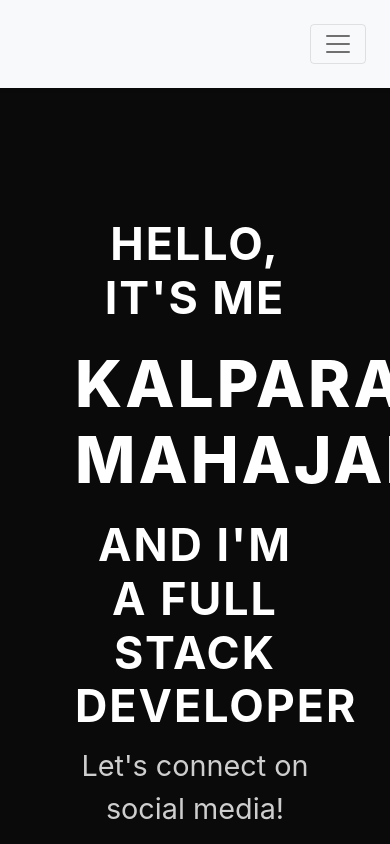
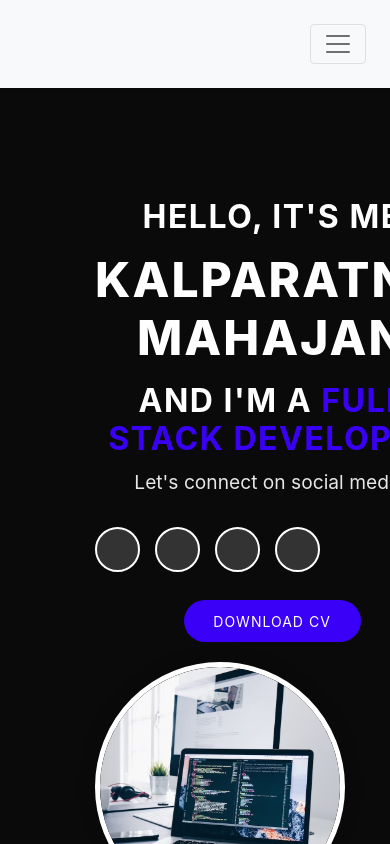
Before and after one commit to Kalparatna/Portfolio_with_react_express, a React (Vite) app in the folder Vite-React-Portfolio-main/: page / in a window 390 px wide. Shown: the top 844 px of the page. Built offline with nearby package versions, Linux system fonts and the light colour scheme; some icons are missing; a small style sheet from the web is missing.

Commit message:
Update banner.css

```diff
--- a/Vite-React-Portfolio-main/src/styles/banner.css
+++ b/Vite-React-Portfolio-main/src/styles/banner.css
@@ -1,4 +1,3 @@
-
 /* Prevent Horizontal Scrolling (Overflow) */
 html, body {
     margin: 0;
@@ -9,49 +8,69 @@ html, body {
 
 /* General Styling for Banner Section */
 .banner {
-    padding: 120px 0;
-    height: auto;
+    padding: 100px 20px;
     background: #0a0a0a;
     color: #fff;
-    text-align: center;
+    width: 100%; /* Ensure the banner spans full width */
 }
 
-.banner h3 {
-    font-size: 3.4rem;
+/* Flex Container */
+.container {
+    max-width: 1200px;
+    margin: auto;
+    display: flex;
+    flex-wrap: wrap;
+    justify-content: space-between;
+    align-items: center;
+    padding: 0 15px; /* Add padding to avoid edge clipping */
+    box-sizing: border-box; /* Ensures padding doesn't overflow */
+}
+
+/* Left Section: Text Block Styling */
+.textblock {
+    flex: 1 1 60%; /* Takes 60% of the width on large screens */
+    text-align: left;
+}
+
+.textblock h3 {
+    font-size: 3rem;
     font-weight: 700;
     text-transform: uppercase;
-    letter-spacing: 2px;
+    letter-spacing: 1.5px;
     margin-bottom: 10px;
     animation: fadeIn 1s ease-out;
 }
 
-.banner h1 {
-    font-size: 6rem;
+.textblock h1 {
+    font-size: 5rem;
     font-weight: 800;
     line-height: 1.2;
-    margin: 20px 0;
+    margin: 15px 0;
     text-transform: uppercase;
-    letter-spacing: 3px;
+    letter-spacing: 2px;
     animation: slideIn 1s ease-out;
 }
 
-.banner p {
-    font-size: 1.8rem;
+.textblock h3 span {
+    color: #3a00f7; /* Highlight the job role */
+}
+
+.textblock p {
+    font-size: 1.5rem;
     margin-bottom: 30px;
     font-weight: 400;
-    opacity: 0.8;
+    opacity: 0.9;
 }
 
-/* Styling for Social Media Icons */
+/* Social Media Icons */
 .social-media {
     display: flex;
-    justify-content: center;
     gap: 15px;
-    margin-bottom: 30px;
+    margin-bottom: 20px;
 }
 
 .social-media a {
-    display: inline-flex;
+    display: flex;
     justify-content: center;
     align-items: center;
     width: 50px;
@@ -70,14 +89,14 @@ html, body {
     transform: scale(1.1);
 }
 
-/* Styling for the Button */
+/* Button Styling */
 .btn {
     display: inline-block;
-    padding: 1rem 3rem;
+    padding: 0.8rem 2.5rem;
     background-color: #3a00f7;
     border-radius: 30px;
     color: #fff;
-    font-size: 20px;
+    font-size: 18px;
     letter-spacing: 1px;
     text-transform: uppercase;
     transition: all 0.3s ease;
@@ -85,14 +104,14 @@ html, body {
 
 .btn:hover {
     background-color: #15034d;
-    color: #fff;
     transform: scale(1.05);
 }
 
-/* Image Styling */
+/* Right Section: Image Styling */
 .home-img {
-    width: 450px;
-    height: 450px;
+    flex: 1 1 30%; /* Takes 30% of the width on large screens */
+    max-width: 400px;
+    height: auto;
     object-fit: cover;
     border-radius: 50%;
     border: 5px solid #fff;
@@ -107,13 +126,15 @@ html, body {
 }
 
 /* Responsive Design */
-@media (max-width: 768px) {
-    .banner h1 {
+
+/* Tablets */
+@media (max-width: 992px) {
+    .textblock h1 {
         font-size: 4rem;
     }
 
-    .banner h3 {
-        font-size: 2.8rem;
+    .textblock h3 {
+        font-size: 2.5rem;
     }
 
     .social-media a {
@@ -121,14 +142,48 @@ html, body {
         height: 45px;
     }
 
+    .btn {
+        padding: 0.7rem 2rem;
+        font-size: 16px;
+    }
+
     .home-img {
-        width: 350px;
-        height: 350px;
+        max-width: 300px;
+    }
+}
+
+/* Mobile Screens */
+@media (max-width: 576px) {
+    .container {
+        flex-direction: column-reverse; /* Stack text below the image */
+        align-items: center;
+        gap: 20px;
+    }
+
+    .textblock {
+        text-align: center; /* Center-align text for mobile */
+        flex: 1 1 100%;
+    }
+
+    .textblock h1 {
+        font-size: 3rem;
+    }
+
+    .textblock h3 {
+        font-size: 2rem;
+    }
+
+    .textblock p {
+        font-size: 1.2rem;
     }
 
     .btn {
-        padding: 0.8rem 2.5rem;
-        font-size: 18px;
+        padding: 0.6rem 1.8rem;
+        font-size: 14px;
+    }
+
+    .home-img {
+        max-width: 250px;
     }
 }
 
```
